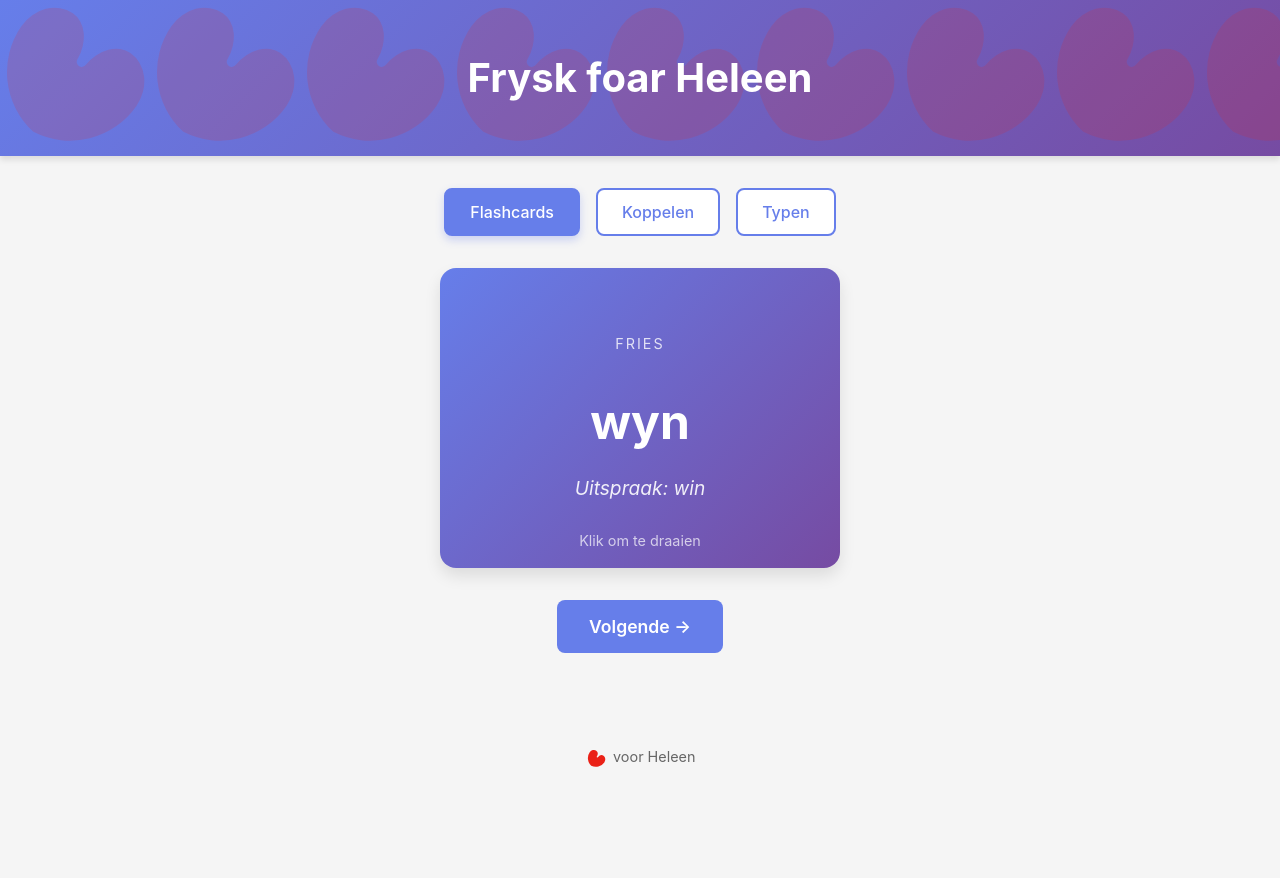
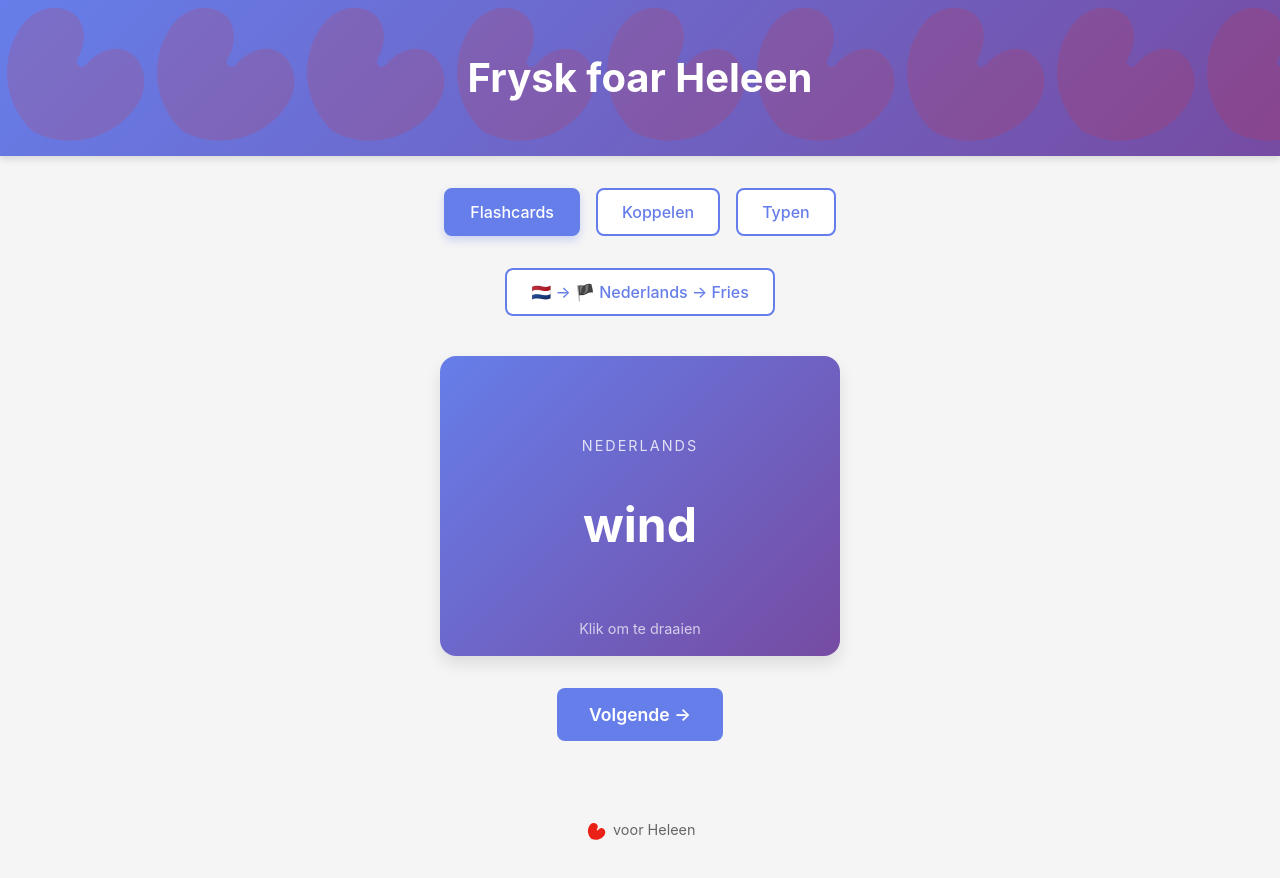
Before and after one commit to Tholdos/FryskFoarHeleen, a Vue app: page / in a window 1280 px wide. Shown: the top 878 px of the page. Before the commit the page ends 814 px from the top, so only its background shows below. Built offline with nearby package versions, Linux system fonts and the light colour scheme; no server answers.

Commit message:
Add Dutch to Frisian default direction, toggle button, and audio icon on flashcards

```diff
--- a/src/components/FlashCard.vue
+++ b/src/components/FlashCard.vue
@@ -5,22 +5,68 @@
     </div>
 
     <div v-else-if="currentWord" class="flashcard-wrapper">
+      <!-- Direction Toggle -->
+      <div class="direction-toggle">
+        <button
+          @click="toggleDirection"
+          class="toggle-btn"
+          :title="dutchToFrisian ? 'Wissel naar Fries → Nederlands' : 'Wissel naar Nederlands → Fries'"
+        >
+          {{ dutchToFrisian ? '🇳🇱 → 🏴' : '🏴 → 🇳🇱' }}
+          {{ dutchToFrisian ? 'Nederlands → Fries' : 'Fries → Nederlands' }}
+        </button>
+      </div>
+
       <div
         class="flashcard"
         :class="{ flipped: isFlipped }"
         @click="flipCard"
       >
+        <!-- Dutch to Frisian mode (default) -->
+        <template v-if="dutchToFrisian">
+          <div class="card-front">
+            <div class="language-label">Nederlands</div>
+            <div class="word">{{ currentWord.dutch }}</div>
+            <div class="hint">Klik om te draaien</div>
+          </div>
+          <div class="card-back">
+            <div class="language-label">Fries</div>
+            <div class="word">{{ currentWord.frisian }}</div>
+            <div class="pronunciation">Uitspraak: {{ currentWord.pronunciation }}</div>
+            <button
+              @click.stop="playAudio"
+              class="audio-icon"
+              :disabled="isPlaying"
+              :title="currentWord.audioUrl ? 'Speel uitspraak af' : 'Audio nog niet beschikbaar'"
+            >
+              <span v-if="isPlaying">⏸</span>
+              <span v-else>🔊</span>
+            </button>
+          </div>
+        </template>
+
+        <!-- Frisian to Dutch mode -->
+        <template v-else>
           <div class="card-front">
             <div class="language-label">Fries</div>
             <div class="word">{{ currentWord.frisian }}</div>
             <div class="pronunciation">Uitspraak: {{ currentWord.pronunciation }}</div>
-          <AudioPlayer v-if="currentWord.audioUrl" :audioUrl="currentWord.audioUrl" />
+            <button
+              @click.stop="playAudio"
+              class="audio-icon"
+              :disabled="isPlaying"
+              :title="currentWord.audioUrl ? 'Speel uitspraak af' : 'Audio nog niet beschikbaar'"
+            >
+              <span v-if="isPlaying">⏸</span>
+              <span v-else>🔊</span>
+            </button>
             <div class="hint">Klik om te draaien</div>
           </div>
           <div class="card-back">
             <div class="language-label">Nederlands</div>
             <div class="word">{{ currentWord.dutch }}</div>
           </div>
+        </template>
       </div>
 
       <div class="controls">
@@ -40,11 +86,13 @@
 import { ref, computed } from 'vue'
 import { useWordStore } from '../stores/wordStore'
 import { useGameStore } from '../stores/gameStore'
-import AudioPlayer from './AudioPlayer.vue'
 
 const wordStore = useWordStore()
 const gameStore = useGameStore()
 const isFlipped = ref(false)
+const dutchToFrisian = ref(true) // Default: Dutch → Frisian
+const isPlaying = ref(false)
+const audio = ref(null)
 
 const currentWord = computed(() => wordStore.currentWord)
 
@@ -56,6 +104,41 @@ function nextCard() {
   wordStore.nextWord()
   isFlipped.value = false
   gameStore.recordAttempt()
+}
+
+function toggleDirection() {
+  dutchToFrisian.value = !dutchToFrisian.value
+  isFlipped.value = false // Reset card when toggling
+}
+
+function playAudio() {
+  // If audio URL exists, play it
+  if (currentWord.value?.audioUrl) {
+    const API_URL = import.meta.env.VITE_API_URL || 'http://localhost:3000'
+    const fullAudioUrl = `${API_URL}/api/audio/${currentWord.value.audioUrl}`
+
+    try {
+      if (!audio.value || audio.value.src !== fullAudioUrl) {
+        audio.value = new Audio(fullAudioUrl)
+        audio.value.addEventListener('ended', () => {
+          isPlaying.value = false
+        })
+        audio.value.addEventListener('error', (e) => {
+          console.error('Audio playback error:', e)
+          isPlaying.value = false
+        })
+      }
+
+      audio.value.play()
+      isPlaying.value = true
+    } catch (error) {
+      console.error('Error playing audio:', error)
+      isPlaying.value = false
+    }
+  } else {
+    // Show message that audio is not available yet
+    console.log('Audio not available for this word yet')
+  }
 }
 </script>
 
@@ -73,6 +156,29 @@ function nextCard() {
   align-items: center;
   gap: 2rem;
   width: 100%;
+}
+
+.direction-toggle {
+  margin-bottom: 0.5rem;
+}
+
+.toggle-btn {
+  padding: 0.75rem 1.5rem;
+  font-size: 1rem;
+  border: 2px solid #667eea;
+  background: white;
+  color: #667eea;
+  border-radius: 8px;
+  cursor: pointer;
+  transition: all 0.3s ease;
+  font-weight: 500;
+}
+
+.toggle-btn:hover {
+  background: #667eea;
+  color: white;
+  transform: translateY(-2px);
+  box-shadow: 0 4px 8px rgba(102, 126, 234, 0.3);
 }
 
 .flashcard {
@@ -133,6 +239,36 @@ function nextCard() {
   font-size: 1.2rem;
   opacity: 0.9;
   font-style: italic;
+  margin-bottom: 0.5rem;
+}
+
+.audio-icon {
+  padding: 0.5rem 1rem;
+  font-size: 0.9rem;
+  background: rgba(255, 255, 255, 0.2);
+  color: white;
+  border: 2px solid rgba(255, 255, 255, 0.5);
+  border-radius: 20px;
+  cursor: pointer;
+  transition: all 0.3s ease;
+  display: flex;
+  align-items: center;
+  gap: 0.5rem;
+  margin-top: 0.5rem;
+}
+
+.audio-icon:hover:not(:disabled) {
+  background: rgba(255, 255, 255, 0.3);
+  transform: scale(1.05);
+}
+
+.audio-icon:disabled {
+  opacity: 0.5;
+  cursor: not-allowed;
+}
+
+.audio-icon span {
+  font-size: 1.2rem;
 }
 
 .hint {
@@ -185,5 +321,10 @@ function nextCard() {
   .word {
     font-size: 2rem;
   }
+
+  .toggle-btn {
+    font-size: 0.9rem;
+    padding: 0.6rem 1.2rem;
+  }
 }
 </style>
```
Also changed, not shown: 2 other files (tests, documents, lock files or other folders). Lines whose indentation alone changed are shown as unchanged.
